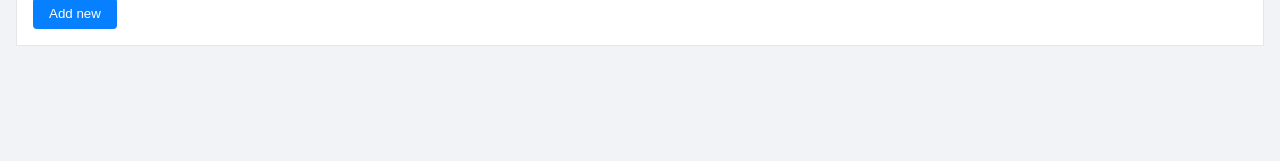
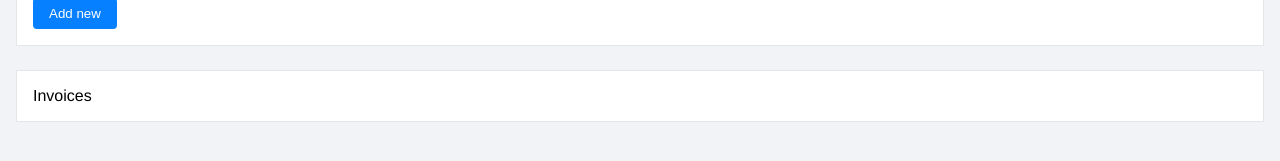
Before and after one commit to Alexter-progs/ifinum, a Vue app: page / in a window 1280 px wide. Shown: the part 151-312 px from the top of the page. Built offline with nearby package versions, Linux system fonts and the light colour scheme.

Commit message:
add invoice list

```diff
--- /dev/null
+++ b/src/components/InvoicesList.vue
@@ -0,0 +1,13 @@
+<template>
+    <div>Invoices</div>
+</template>
+
+<script>
+export default {
+  name: 'InvoicesList'
+}
+</script>
+
+<style scoped>
+
+</style>
--- a/src/components/MainPage.vue
+++ b/src/components/MainPage.vue
@@ -3,6 +3,9 @@
     <base-page-title title="Invoices"/>
     <base-container>
       <main-page-actions/>
+    </base-container>
+    <base-container>
+      <invoices-list/>
     </base-container>
   </div>
 </template>
```
